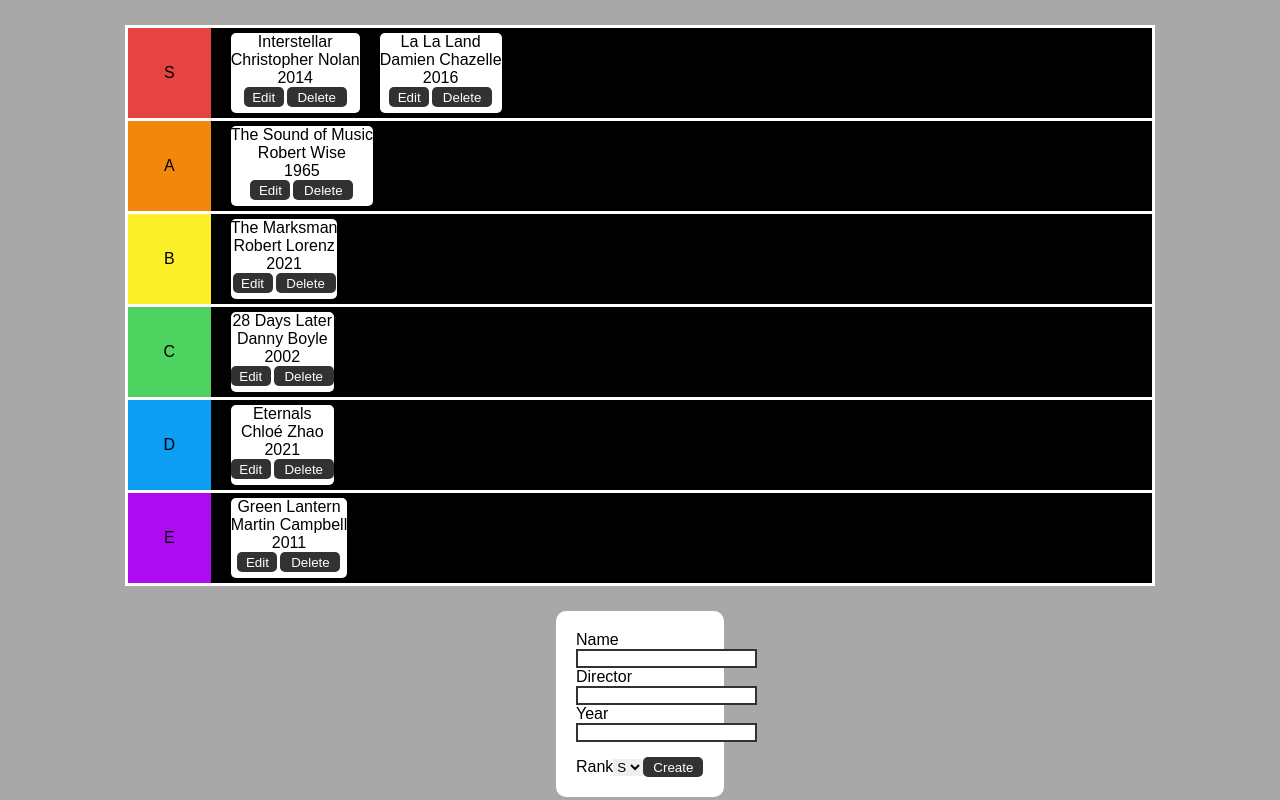
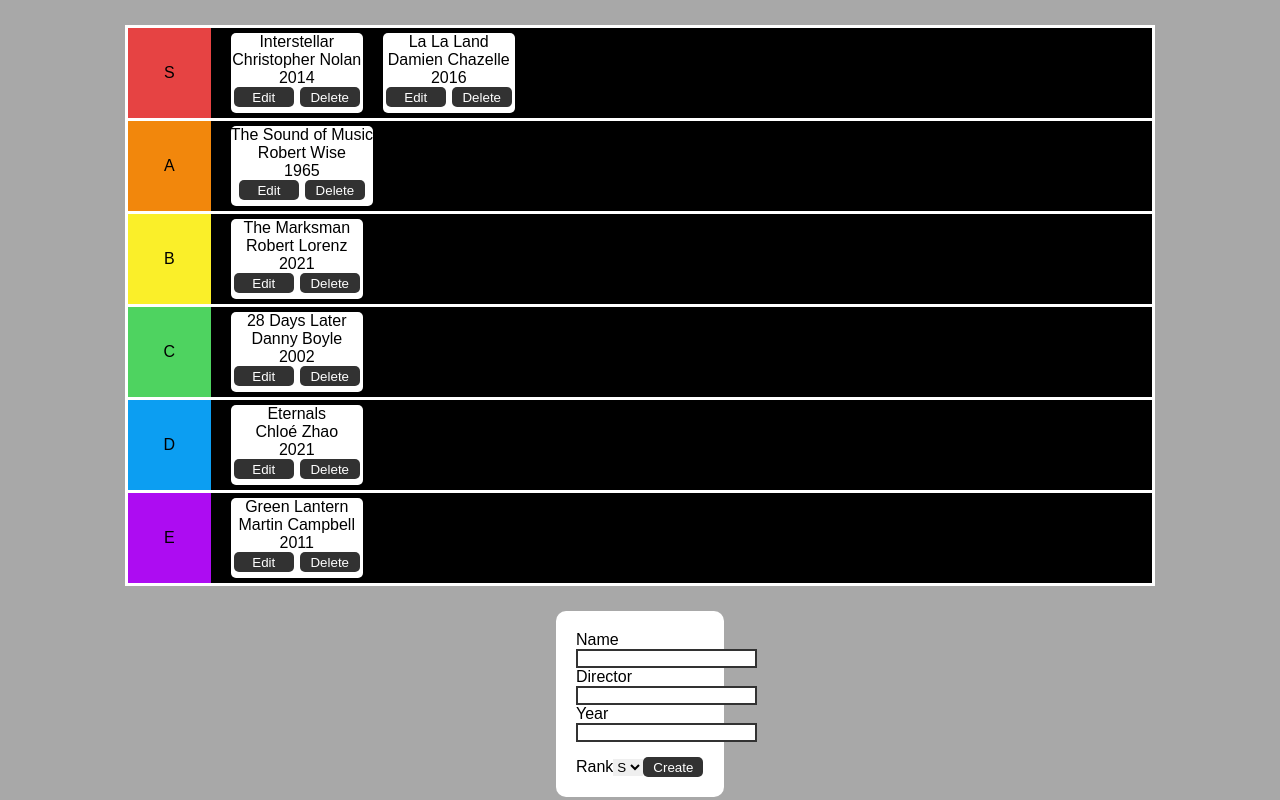
Before and after one commit to rjablon03/movie-tier-list, a React (Vite) app in the folder movie-tier-list/: page / in a window 1280 px wide. Built offline with nearby package versions, Linux system fonts and the light colour scheme.

Commit message:
Slightly changed button styling, testing pushing code to two branches

```diff
--- a/movie-tier-list/src/App.css
+++ b/movie-tier-list/src/App.css
@@ -97,9 +97,9 @@
     margin-top: 15px;
 }
 
-#delete {
+#edit, #delete {
     width: 60px;
-    margin-left: 3px;
+    margin: 0 3px;
 }
 
 input {
--- a/movie-tier-list/src/Components.jsx
+++ b/movie-tier-list/src/Components.jsx
@@ -91,7 +91,7 @@
             <p>{name}</p>
             <p>{director}</p>
             <p>{year}</p>
-            <button>Edit</button>
+            <button id="edit">Edit</button>
             <button id="delete" onClick={deleteCard}>Delete</button>
         </div>
     )
```
